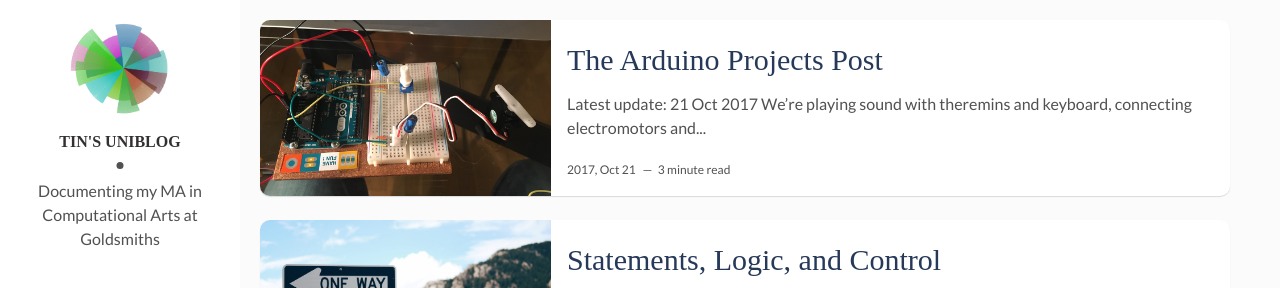
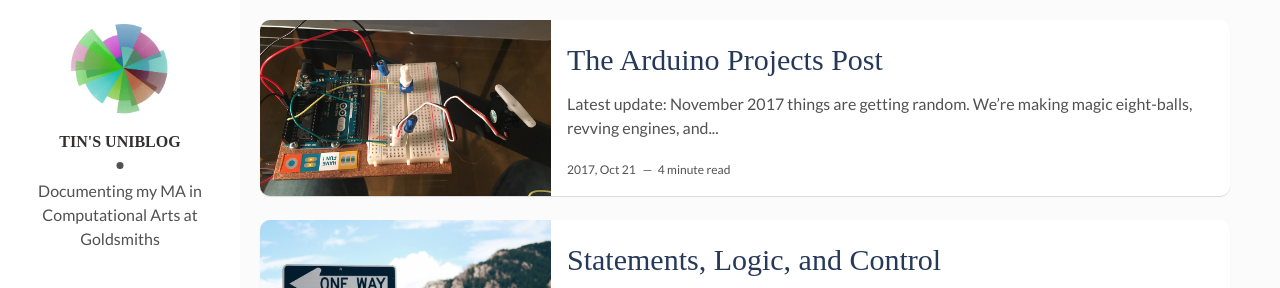
Before and after one commit to tingeber/uniblog, a Jekyll site: the page built from index.html, in a window 1280 px wide. Shown: the top 288 px of the page. Built offline with Jekyll 4.4.1, drawn with Linux system fonts in a browser that asks for light colours; some web fonts are replaced; the list of posts is cut into pages by our own code.

Commit message:
updated Arduino exercises 10,11,12

```diff
--- a/_posts/2017-10-19-arduino-projects.md
+++ b/_posts/2017-10-19-arduino-projects.md
@@ -9,9 +9,34 @@
   - Arduino
 ---
 
-**Latest update: 21 Oct 2017** We're playing sound with theremins and keyboard, connecting electromotors and learning about back voltage, aka the circuit board killer, counting time, and flipping boards.
+**Latest update: November 2017** things are getting random. We're making magic eight-balls, revving engines, and making super secret lock boxes that you can only open if you erm knock three times.
 
 ------------------------------
+
+# Project 12 - The Knock Lock Box
+
+A piezo listens for knocks — if it hears three properly forceful knocks, it will activate the servo and you will enter the mines of Moria.
+
+<video height="500" controls>
+  <source src="{{ site.baseurl }}/assets/video/lockBox.mp4" type="video/mp4">
+</video>
+
+# Project 11 - The Magic Eight ball
+
+Combining an LCD screen, a tilt switch, and a list of randomly summoned answers, we get the answer to any question.
+
+<video height="500" controls>
+  <source src="{{ site.baseurl }}/assets/video/crystallBall.mp4" type="video/mp4">
+</video>
+
+
+# Project 10 - Zoetrope
+
+And when I say "zoetrope" I mean "a motor with regulating speed, an on-off switch and a button to reverse spin". Probably the trickiest part of this build was finding a way to push buttons while also holding the motor and recording.
+
+<video height="500" controls>
+  <source src="{{ site.baseurl }}/assets/video/zoetrope.mp4" type="video/mp4">
+</video>
 
 
 # Project 9 - Electric Motors
```
Also changed, not shown: 3 other files.
